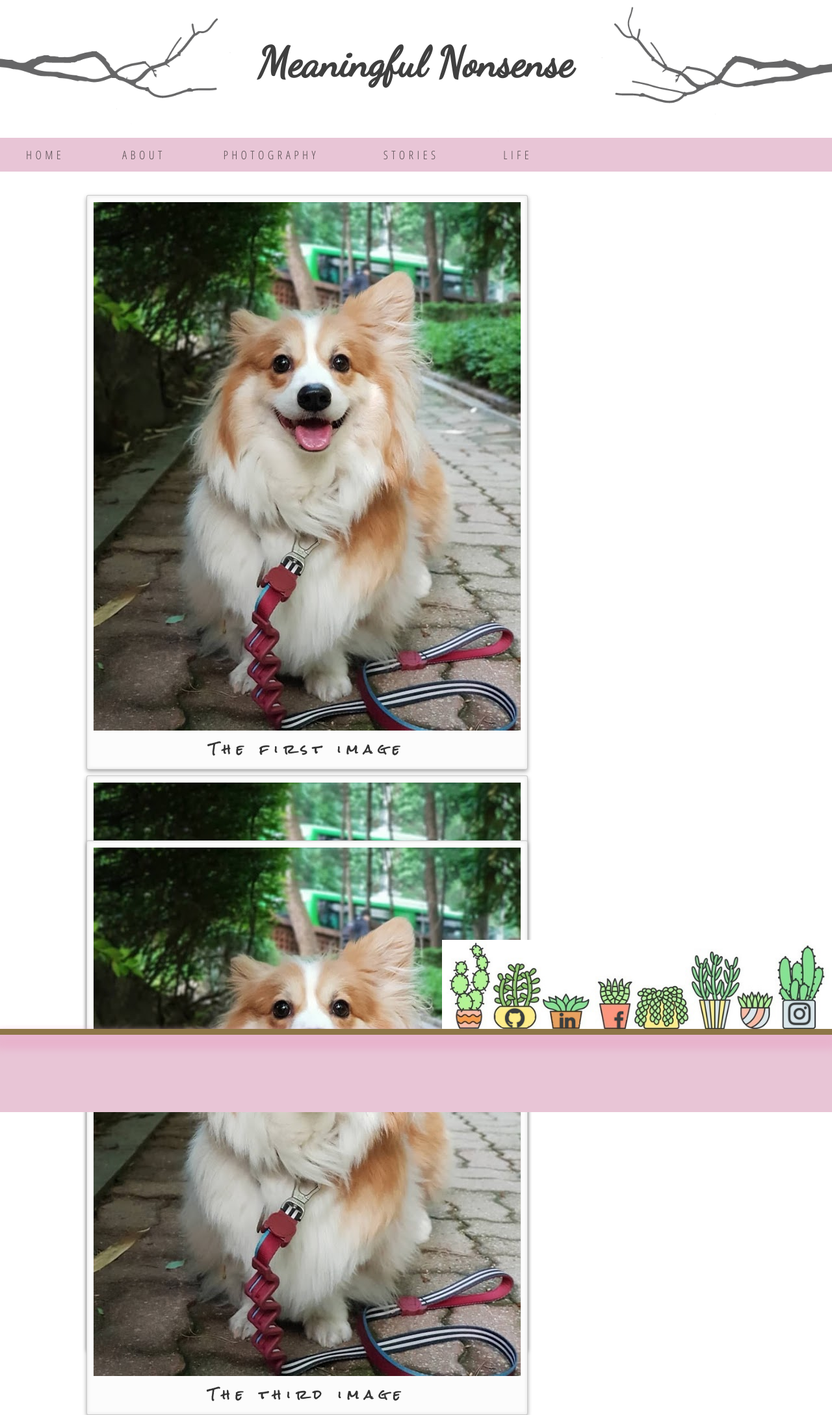
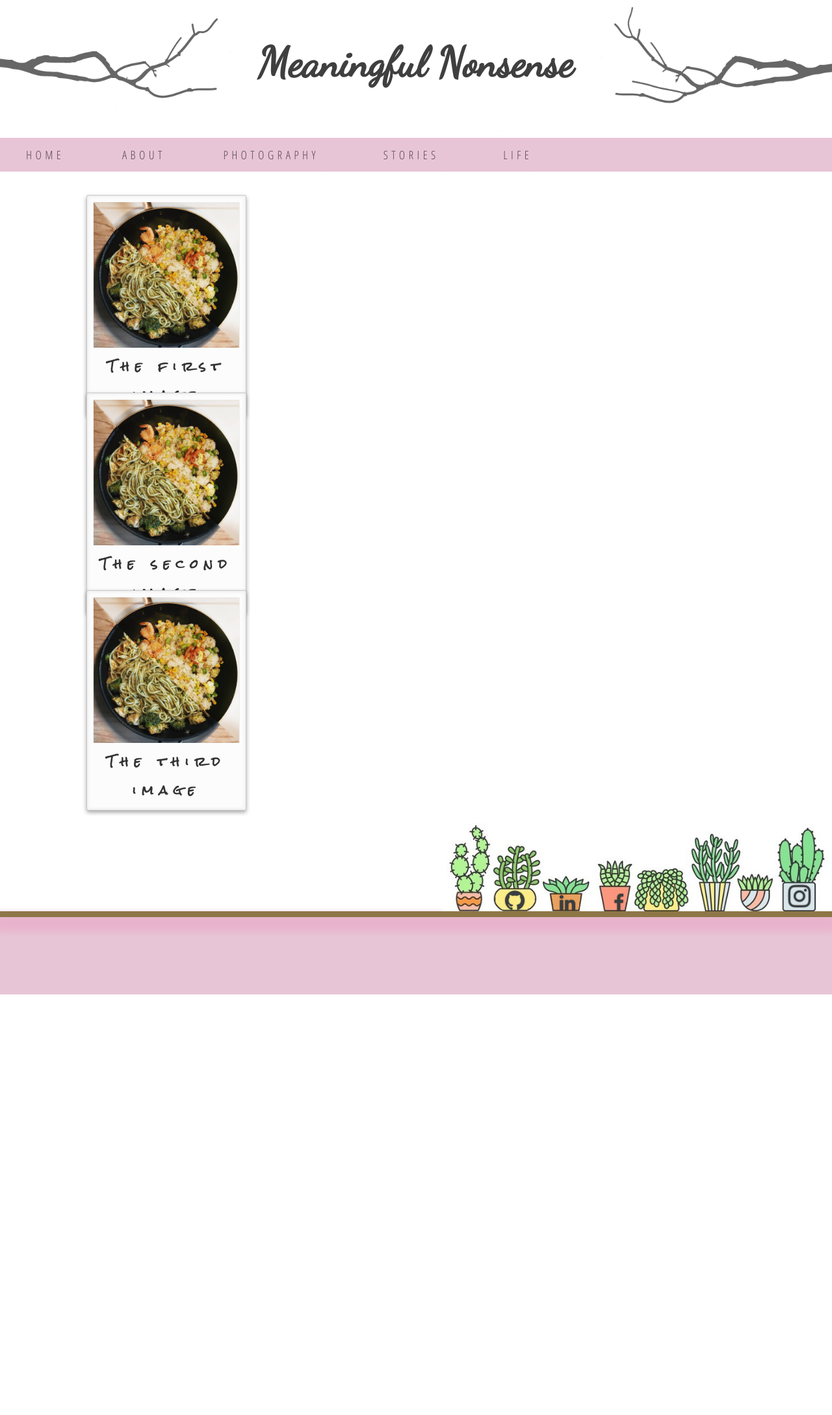
Before and after one commit to JasmineOuO/meaningful-nonsense-jekyll, a Jekyll site: the page built from test-gallery.html, in a window 1280 px wide. Shown: the whole page at 65% size. Built offline with Jekyll 4.4.1, drawn with Linux system fonts in a browser that asks for light colours; nearby versions of some CDN libraries.

Commit message:
fix gallery attempt 2

```diff
--- a/_layouts/gallery.html
+++ b/_layouts/gallery.html
@@ -8,7 +8,7 @@ layout: default
         {% for image in gallery.images %}
         <div class="flip-container" ontouchstart="this.classList.toggle('hover');">
             <div class="flipper">
-                <div class="front"><a title="{{ image.title }}"><img class="myimg" src="resources/images/3.jpg" alt="caveman" /></a></div>
+            <div class="front"><a title="{{ image.title }}"><img class="myimg" src="resources/images/1.jpg" width="100%" alt="cave" /></a></div>
                 <div class="back">
                     <h1>My First Blog Post</h1>
                     <h2>So today I was feeling quite happy. The morning was beautiful and...</h2>
```
